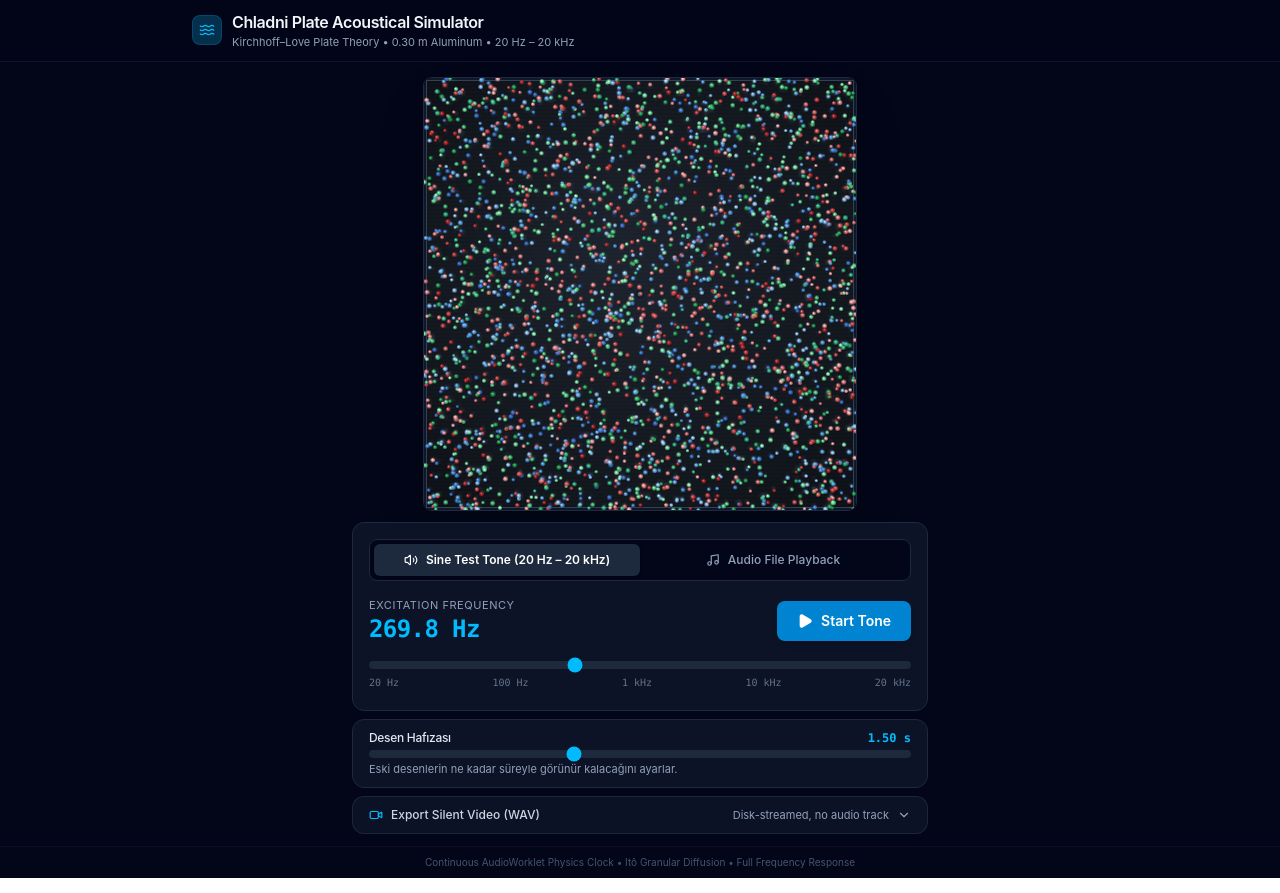
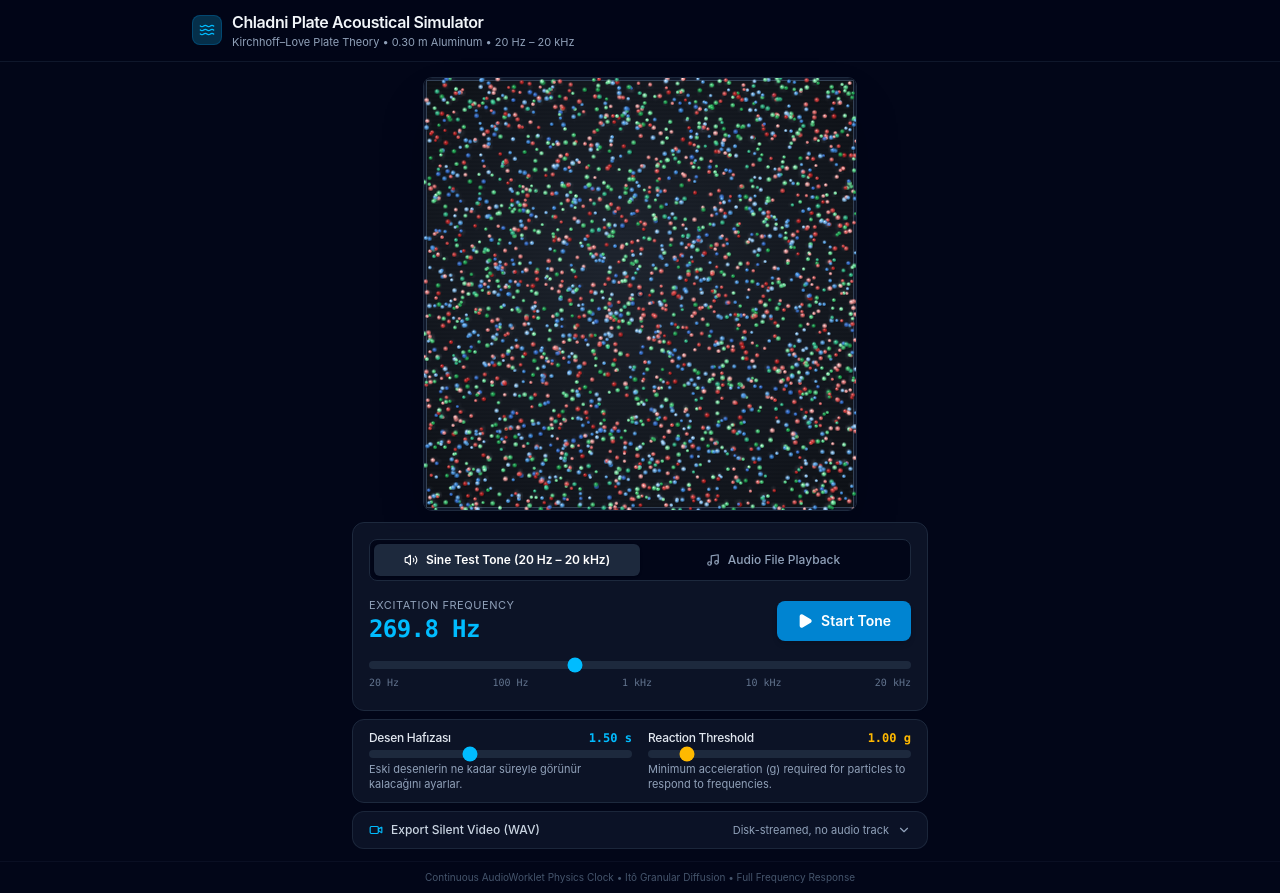
Before and after one commit to mehmetgencler/Chalidni, a React (Vite) app: page / in a window 1280 px wide. Built offline with nearby package versions, Linux system fonts and the light colour scheme.

Commit message:
feat: add reaction threshold control for particles
Introduce a dynamic reaction threshold (gamma_c) to the particle transport system. This allows users to adjust the sensitivity of particle activation to plate vibration levels without resetting the simulation, ensuring stable behavioral tuning.

```diff
--- a/src/App.tsx
+++ b/src/App.tsx
@@ -18,7 +18,13 @@ import React, { useEffect, useId, useMemo, useRef, useState } from 'react';
 import { Waves } from 'lucide-react';
 import { AudioEngine } from './audio/audioEngine.ts';
 import { ModalBank } from './physics/modalSolver.ts';
-import { ParticleTransportSystem } from './physics/particleTransport.ts';
+import {
+  ParticleTransportSystem,
+  REACTION_THRESHOLD_DEFAULT_G,
+  REACTION_THRESHOLD_MAX_G,
+  REACTION_THRESHOLD_MIN_G,
+  REACTION_THRESHOLD_STEP_G,
+} from './physics/particleTransport.ts';
 import { SimulationClockAccumulator } from './physics/simulationClock.ts';
 import { DEFAULT_ALUMINUM, DEFAULT_GEOMETRY } from './physics/plate.ts';
 import { PlateCanvas } from './components/PlateCanvas.tsx';
@@ -53,7 +59,7 @@ export function App() {
       {
         particleCount: 3000,
         dRef: 2.0e-6,
-        gammaC: 1.0,
+        gammaC: REACTION_THRESHOLD_DEFAULT_G,
         power: 2.0,
         g: 9.80665,
         dt: 0.016,
@@ -73,6 +79,10 @@ export function App() {
   const [patternMemoryResetToken, setPatternMemoryResetToken] = useState<number>(0);
   const isPatternMemoryPausedRef = useRef<boolean>(false);
   const memorySliderId = useId();
+
+  // Physical particle activation threshold (Gamma_c in units of g)
+  const [reactionThresholdG, setReactionThresholdG] = useState<number>(REACTION_THRESHOLD_DEFAULT_G);
+  const thresholdSliderId = useId();
 
   // Single authoritative sample-frame clock accumulator
   const simClock = useMemo(() => new SimulationClockAccumulator(), []);
@@ -130,6 +140,7 @@ export function App() {
         canvasEl.dataset.realWorklet = String(audioStats.hasRealAudioWorkletNode);
         canvasEl.dataset.sharedWorklet = String(audioStats.isToneConnected && audioStats.isFileDownmixConnected);
         canvasEl.dataset.audibleFile = String(audioStats.isFileAudibleToDestination);
+        canvasEl.dataset.gammaC = particleSystem.config.gammaC.toFixed(2);
       }
     });
 
@@ -222,8 +233,9 @@ export function App() {
             onFrequencyChange={handleFrequencyChange}
             onToneStateChange={handleToneStateChange}
           />
-          {/* Pattern Memory Fine-Control Slider (visual-only) */}
-          <div className="w-full max-w-xl mx-auto px-4 py-2.5 rounded-xl bg-slate-900/80 border border-slate-800 backdrop-blur-sm text-slate-200 flex flex-col gap-1">
+          {/* Visual Pattern Memory & Particle Reaction Threshold Controls */}
+          <div className="w-full max-w-xl mx-auto px-4 py-2.5 rounded-xl bg-slate-900/80 border border-slate-800 backdrop-blur-sm text-slate-200 grid grid-cols-1 sm:grid-cols-2 gap-4">
+            <div className="flex flex-col gap-1">
               <div className="flex items-center justify-between gap-3">
                 <label
                   htmlFor={memorySliderId}
@@ -256,6 +268,46 @@ export function App() {
                 Eski desenlerin ne kadar süreyle görünür kalacağını ayarlar.
               </p>
             </div>
+
+            <div className="flex flex-col gap-1">
+              <div className="flex items-center justify-between gap-3">
+                <label
+                  htmlFor={thresholdSliderId}
+                  className="text-xs font-medium text-slate-200 tracking-tight"
+                >
+                  Reaction Threshold
+                </label>
+                <span
+                  data-testid="reaction-threshold-value"
+                  className="text-xs font-mono font-semibold text-amber-400 tabular-nums"
+                >
+                  {reactionThresholdG.toFixed(2)} g
+                </span>
+              </div>
+              <input
+                id={thresholdSliderId}
+                type="range"
+                min={REACTION_THRESHOLD_MIN_G}
+                max={REACTION_THRESHOLD_MAX_G}
+                step={REACTION_THRESHOLD_STEP_G}
+                value={reactionThresholdG}
+                onChange={(e) => {
+                  const next = parseFloat(e.target.value);
+                  const safeG = Number.isFinite(next) ? next : REACTION_THRESHOLD_DEFAULT_G;
+                  setReactionThresholdG(safeG);
+                  particleSystem.setGammaC(safeG);
+                  if (canvasRef.current) {
+                    canvasRef.current.dataset.gammaC = particleSystem.config.gammaC.toFixed(2);
+                  }
+                }}
+                data-testid="reaction-threshold-slider"
+                className="w-full h-2 bg-slate-800 rounded-lg appearance-none cursor-pointer accent-amber-400 focus:outline-none"
+              />
+              <p className="text-[11px] text-slate-400 leading-snug">
+                Minimum acceleration (g) required for particles to respond to frequencies.
+              </p>
+            </div>
+          </div>
           <SilentVideoExport
             audioEngine={audioEngine}
             canvasRef={canvasRef}
--- a/src/physics/particleTransport.ts
+++ b/src/physics/particleTransport.ts
@@ -29,6 +29,11 @@ export const DEFAULT_DIMENSIONAL_CONFIG: DimensionalTransportConfig = {
   seed: 42,
   subThresholdCreepFloor: 0.0,
 };
+
+export const REACTION_THRESHOLD_MIN_G = 0.0;
+export const REACTION_THRESHOLD_MAX_G = 8.0;
+export const REACTION_THRESHOLD_DEFAULT_G = 1.0;
+export const REACTION_THRESHOLD_STEP_G = 0.05;
 
 /**
  * Seeded pseudo-random number generator (Mulberry32)
@@ -145,6 +150,11 @@ export class ParticleTransportSystem {
   setParticleCount(count: number): void {
     this.config.particleCount = count;
     this.initParticles();
+  }
+
+  setGammaC(gammaC: number): void {
+    if (!Number.isFinite(gammaC)) return;
+    this.config.gammaC = Math.max(REACTION_THRESHOLD_MIN_G, Math.min(20.0, gammaC));
   }
 
   private buildBalancedShuffledColors(count: number): ParticleColor[] {
```
Also changed, not shown: 2 other files (tests, documents, lock files or other folders). Lines whose indentation alone changed are shown as unchanged.
